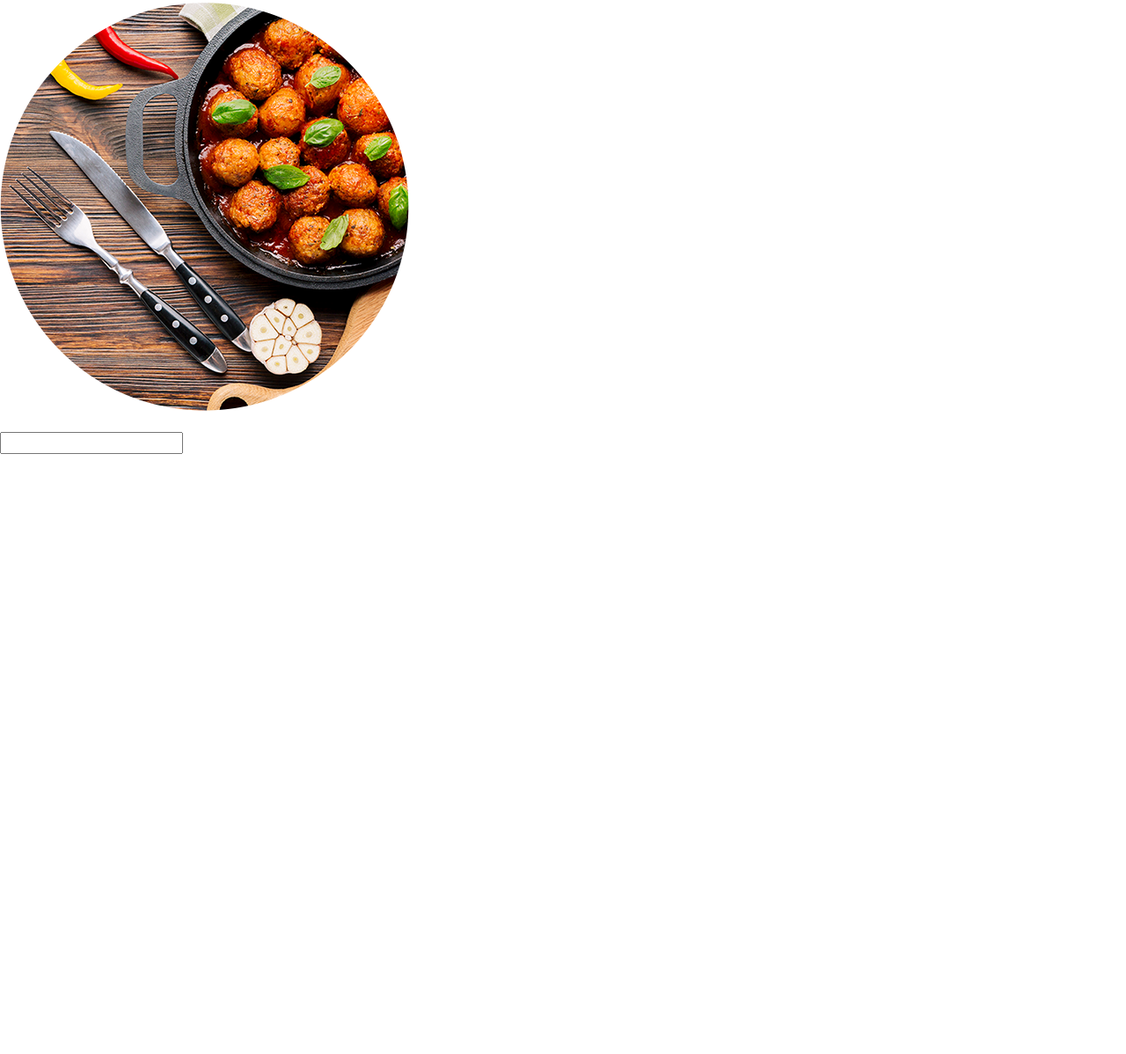
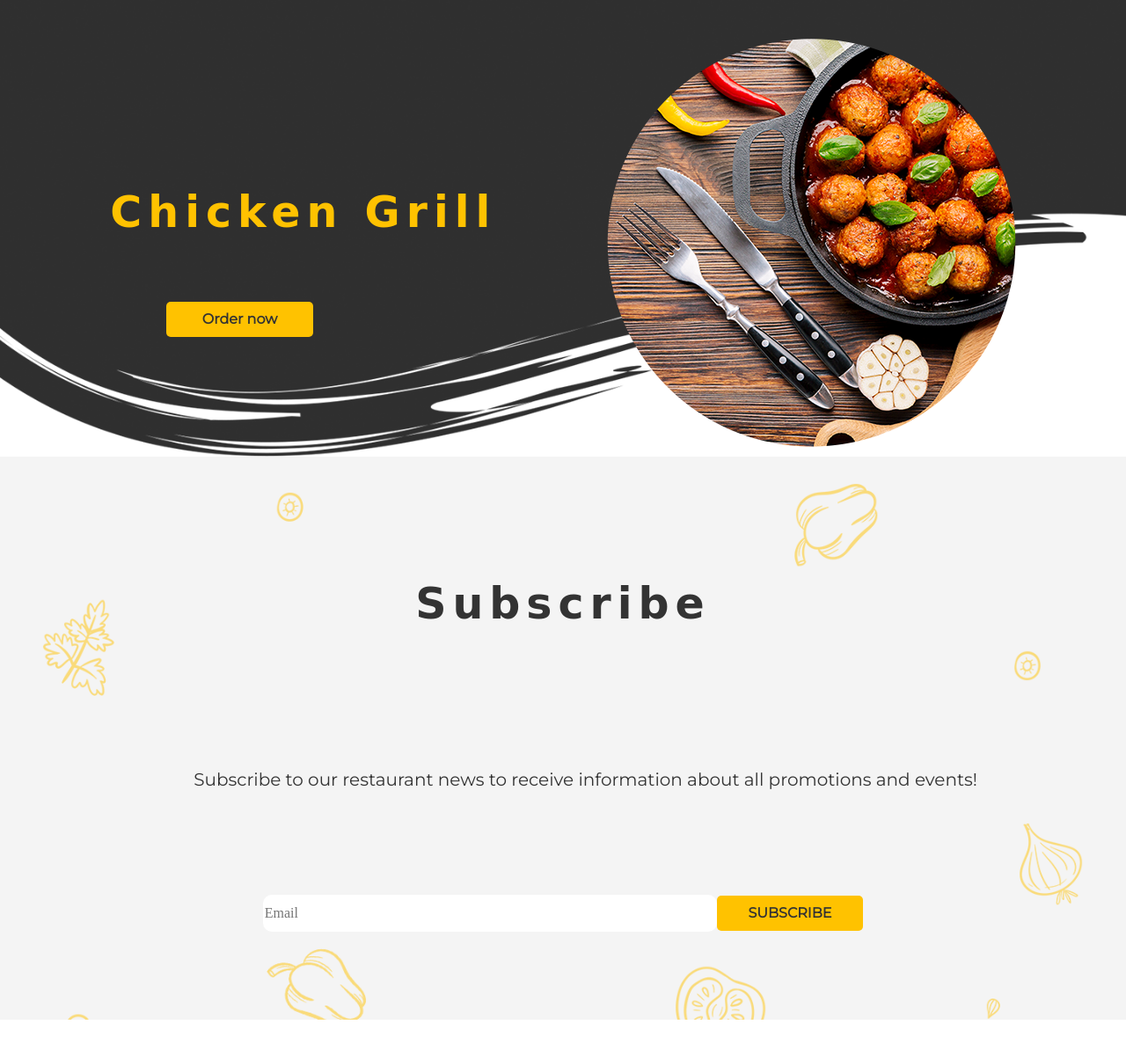
Before and after one commit to Si9num/restaurantLanding, a website built with webpack: page index.html in a window 1280 px wide. Shown: the part 2888-4086 px from the top of the page at 88% size. Before the commit the page ends 3493 px from the top, so only its background shows below. Built offline with nearby package versions, Linux system fonts and the light colour scheme; a web font is replaced by a local one.

Commit message:
feat:add blocks

```diff
--- a/index.html
+++ b/index.html
@@ -1,5 +1,6 @@
 <!DOCTYPE html>
 <html lang="en">
+
 <head>
     <meta charset="UTF-8">
     <meta http-equiv="X-UA-Compatible" content="IE=edge">
@@ -9,6 +10,7 @@
 
     <title>landing</title>
 </head>
+
 <body>
     <div class="backgroundHead">
 
@@ -28,8 +30,10 @@
         <div class="hoverBack">
             <h2>
                 The Modern Garden</h2>
-            <p>Restaurant "The Modern Garden" is a unique place where you can relax and enjoy not only delicious cuisine, but also the beauty of the surrounding nature.
-                In the restaurant you can order a banquet, a buffet table, as well as hold any event at the highest level.
+            <p>Restaurant "The Modern Garden" is a unique place where you can relax and enjoy not only delicious
+                cuisine, but also the beauty of the surrounding nature.
+                In the restaurant you can order a banquet, a buffet table, as well as hold any event at the highest
+                level.
                 We work every day from 12 noon until the last guest.
                 Welcome</p>
             <button class="orderBtn">ORDER NOW</button>
@@ -45,13 +49,15 @@
 
                 <img src="./assets/Place Your Image Here (Double Click to Edit)1.png" alt="dish">
                 <h3>Backhendl</h3>
-            <p>Viennese chicken is a traditional dish of Viennese cuisine, crispy on the outside and juicy on the inside, fried breaded chicken pieces.</p>
+                <p>Viennese chicken is a traditional dish of Viennese cuisine, crispy on the outside and juicy on the
+                    inside, fried breaded chicken pieces.</p>
             </div>
             <div div class="dish">
 
                 <img src="./assets/Place Your Image Here (Doubl.png" alt="dish">
                 <h3>Chicken grill</h3>
-            <p>Grilled Chicken is a very popular recipe made with chicken, hung curd and spices like cumin powder and black pepper.</p>
+                <p>Grilled Chicken is a very popular recipe made with chicken, hung curd and spices like cumin powder
+                    and black pepper.</p>
             </div>
             <div div class="dish">
 
@@ -92,25 +98,27 @@
             <button class="orderBtn">Order now</button>
         </div>
     </section>
-    <section>
+    <section class="downBlock">
         <div>
-            <h2></h2>
-            <p></p>
-            <button></button>
+            <h2>Chicken Grill</h2>
+            <button class="orderBtn">Order now</button>
         </div>
         <div>
             <img src="./assets/Place Your Imag.png" alt="dish">
         </div>
     </section>
-    <section>
-        <h2></h2>
-        <p></p>
-        <input type="text">
-        <button></button>
+    <section class="subBlock">
+        <h2>Subscribe</h2>
+        <p>Subscribe to our restaurant news to receive information about all promotions and events!</p>
+        <div class="subForm">
+            <input type="text" placeholder="Email">
+            <button class="subBtn">SUBSCRIBE</button>
+        </div>
     </section>
     <section>
         <p></p>
-        <h3></h2>
+        <h3>
+            </h2>
     </section>
     <section>
         <div>
@@ -153,4 +161,5 @@
         </div>
     </section>
 </body>
+
 </html>
--- a/style.css
+++ b/style.css
@@ -1,4 +1,3 @@
-
 button {
     padding: 0;
     border: none;
@@ -8,34 +7,39 @@ button {
     cursor: pointer;
 }
 
-ul{
-    list-style-type:none;
+ul {
+    list-style-type: none;
 }
-.header{
+
+.header {
     display: flex;
     justify-content: space-around;
     flex-wrap: wrap;
     align-items: center;
     color: #ffffff;
 }
-.backgroundHead{
+
+.backgroundHead {
     height: 100vh;
     background-image: url(./assets/G.png);
-    background-size:100%;
+    background-size: 100%;
     background-repeat: no-repeat;
 }
-.hoverBack h2{
+
+.hoverBack h2 {
     font-size: calc(49px + 26 * (100vw / 1280));
-    color:#ffc200;
+    color: #ffc200;
     margin-left: 5vw;
 }
-.hoverBack p{
-    color:#ffffff;
+
+.hoverBack p {
+    color: #ffffff;
     font-size: calc(9px + 11 * (100vw / 1280));
     text-align: center;
     margin-left: 4vw;
 }
-.orderBtn{
+
+.orderBtn {
     width: 13vw;
     height: 5vh;
     background-color: #ffc200;
@@ -44,31 +48,37 @@ color: #333333;
     font-family: 'Montserrat';
     margin-left: 5vw;
     margin-top: 4vh;
-font-weight:bold;
+    font-weight: bold;
 }
-.hoverBack{
+
+.hoverBack {
     height: 50vh;
     width: 50vw;
     margin-left: 40vw;
     margin-top: 23vh;
 }
+
 .navList {
     display: flex;
 
 }
-.navList li{
+
+.navList li {
     margin-left: 5vw;
     font-family: 'Montserrat';
     font-size: calc(9px + 11 * (100vw / 1280));
     margin-top: 1vw;
 }
-.hoverBack h2{
+
+.hoverBack h2 {
     font-family: 'Grand Hotel', cursive;
 }
-.hoverBack p{
-font-family:  'Montserrat';
+
+.hoverBack p {
+    font-family: 'Montserrat';
 }
-.dishBlock{
+
+.dishBlock {
     background-color: #ffffff;
     font-family: 'Montserrat';
     font-size: calc(9px + 11 * (100vw / 1280));
@@ -78,36 +88,43 @@ font-family:  'Montserrat';
     justify-content: space-evenly;
     margin-bottom: 10%;
 }
-.dishBlock h2{
+
+.dishBlock h2 {
     font-family: 'Grand Hotel', cursive;
 }
-.dishBlock p{
+
+.dishBlock p {
     margin-bottom: 5%;
 }
-.dishList{
+
+.dishList {
 
     display: flex;
     width: 100%;
     margin: 0 auto;
     justify-content: space-around;
 }
-.dish{
+
+.dish {
     display: flex;
     align-items: center;
     flex-direction: column;
     font-size: calc(9px + 15 * (100vw / 1280));
-    width:25%;
+    width: 25%;
 
 }
-.dish h3{
+
+.dish h3 {
     font-family: 'Grand Hotel', cursive;
 }
-.dish p{
+
+.dish p {
     text-align: center;
 }
-.statBlock{
+
+.statBlock {
     background-image: url(./assets/Group\ 3.png);
-    background-size:cover;
+    background-size: cover;
     background-repeat: no-repeat;
     display: flex;
     flex-direction: column;
@@ -118,27 +135,30 @@ font-family:  'Montserrat';
     width: 100%;
     height: 100%;
 }
-.statBlock h2{
+
+.statBlock h2 {
     font-family: 'Grand Hotel', cursive;
-    color:#ffc200;
+    color: #ffc200;
     font-size: calc(9px + 40 * (100vw / 1280));
     letter-spacing: 7px;
 }
-.statCards{
+
+.statCards {
     display: flex;
     width: 100%;
     justify-content: space-evenly;
     flex-wrap: wrap;
     align-items: center;
-    margin:auto;
+    margin: auto;
 }
-.statCard{
+
+.statCard {
     display: flex;
     align-items: center;
     flex-direction: column;
-    width:12vw;
-    height:25vh;
-    color:#ffffff;
+    width: 12vw;
+    height: 25vh;
+    color: #ffffff;
     background-image: url(./assets/circle.png);
     background-size: 100%;
     background-repeat: no-repeat;
@@ -146,11 +166,104 @@ font-family:  'Montserrat';
     font-size: calc(9px + 17 * (100vw / 1280));
     margin-bottom: 10%;
 }
-.statCard .num{
-    color:#ffc200;
+
+.statCard .num {
+    color: #ffc200;
     margin-bottom: 0;
 }
-.upBlock{
+
+.upBlock {
     background-image: url(./assets/up.png);
     background-size: cover;
+    width: 100%;
+    height: 90vh;
+    display: flex;
+    flex-direction: row;
+    justify-content: space-evenly;
+    align-items: center;
+    margin-bottom: -3%;
 }
+
+.upBlock h2 {
+    font-family: 'Grand Hotel', cursive;
+    color: #ffc200;
+    font-size: calc(9px + 40 * (100vw / 1280));
+    letter-spacing: 7px;
+}
+
+.downBlock {
+    background-image: url(./assets/down.png);
+    background-size: cover;
+    background-position: bottom;
+    width: 100%;
+    height: 60vh;
+    display: flex;
+    flex-direction: row;
+    justify-content: space-evenly;
+    align-items: center;
+}
+
+.downBlock h2 {
+    font-family: 'Grand Hotel', cursive;
+    color: #ffc200;
+    font-size: calc(9px + 40 * (100vw / 1280));
+    letter-spacing: 7px;
+}
+
+.subBlock {
+    background-image: url(./assets/Group\ 6.png);
+    background-size: cover;
+    background-repeat: no-repeat;
+    display: flex;
+    flex-direction: column;
+    align-content: center;
+    flex-wrap: wrap;
+    align-items: center;
+    margin-bottom: 10%;
+    width: 100%;
+    height: 80vh;
+    justify-content: space-evenly;
+}
+
+.subBlock h2 {
+    font-family: 'Grand Hotel', cursive;
+    color: #333333;
+    font-size: calc(9px + 40 * (100vw / 1280));
+    letter-spacing: 7px;
+}
+
+.subBlock p {
+    color: #333333;
+    font-family: 'Montserrat';
+    font-size: calc(9px + 11 * (100vw / 1280));
+    text-align: center;
+    margin-left: 4vw;
+}
+
+.subBtn {
+    width: 13vw;
+    height: 5vh;
+    background-color: #ffc200;
+    border-radius: 5px;
+    color: #333333;
+    font-family: 'Montserrat';
+
+    font-weight: bold;
+}
+
+.subForm {
+    width: 100%;
+    display: flex;
+    flex-direction: row;
+    flex-wrap: wrap;
+    align-items: baseline;
+    justify-content: center;
+}
+
+.subForm input {
+    width: 40%;
+    height: 5Vh;
+    border: 0;
+    border-radius: 10px;
+    outline: none;
+}
```
Also changed, not shown: assets/Group 6.png (added). Lines whose indentation alone changed are shown as unchanged.
